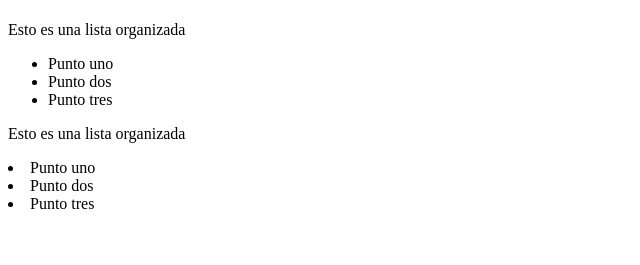
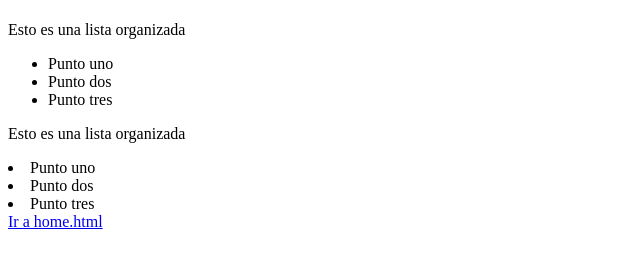
Before and after one commit to pcbp11/MiProyecto, a plain HTML site: page index.html in a window 1280 px wide. Shown: the part 59-324 px from the top of the page, without its empty margins (0-640 px from the left). Drawn offline with Linux system fonts and the light colour scheme.

Commit message:
Creado: home.html

```diff
--- a/index.html
+++ b/index.html
@@ -17,5 +17,6 @@
         <li>Punto uno</li>
         <li>Punto dos</li>
         <li>Punto tres</li>
+     <a href="home.html">Ir a home.html</a>
 </body>
 </html>
```
